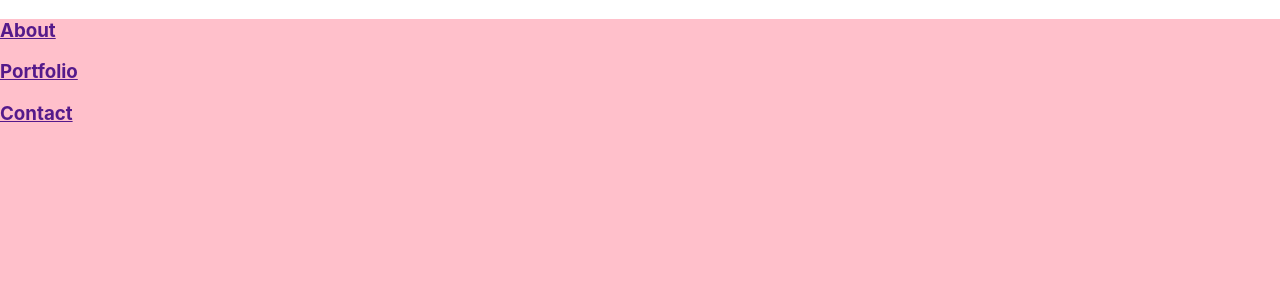
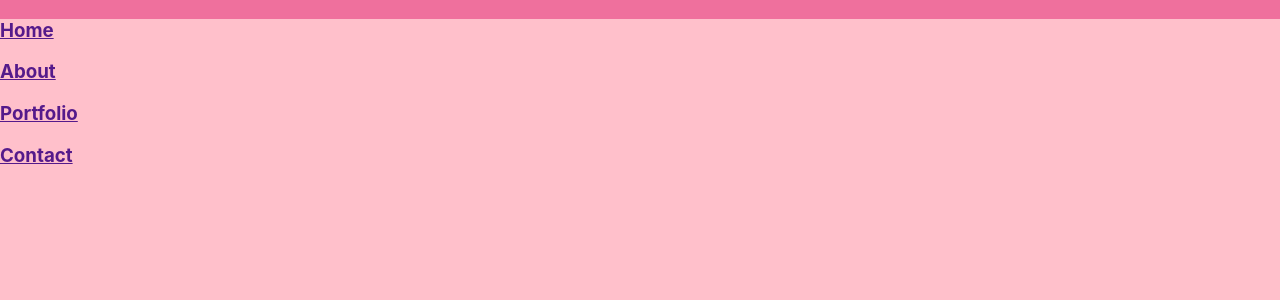
Before and after one commit to zanegriffin/zane-griffin-portfolio, a React (Create React App) app: page /profile/about in a window 1280 px wide. Shown: the top 300 px of the page. Built offline with nearby package versions, Linux system fonts and the light colour scheme.

Commit message:
page transitions working with link clicks

```diff
--- a/package.json
+++ b/package.json
@@ -11,10 +11,10 @@
     "@testing-library/user-event": "^12.1.10",
     "react": "^17.0.1",
     "react-dom": "^17.0.1",
+    "react-reveal": "^1.2.2",
     "react-router": "^5.2.0",
     "react-router-dom": "^5.2.0",
     "react-scripts": "4.0.1",
-    "react-transition-group": "^4.4.1",
     "sass": "^1.32.4",
     "typewriter-effect": "^2.17.0",
     "web-vitals": "^0.2.4"
--- a/src/App.js
+++ b/src/App.js
@@ -1,5 +1,5 @@
 import './App.scss';
-import React from 'react'
+import React, {useState} from 'react'
 import {Switch, Route} from 'react-router-dom'
 
 import Landing from './components/Landing'
@@ -7,13 +7,14 @@ import Profile from './components/Profile'
 
 function App() {
 
+ const [currentPage, setCurrentPage] = useState('.landing')
 
 
   return (
-    <div className="App">
+    <div className="App" onbeforeunload="HandleBackFunctionality()">
           <Switch>
             <Route exact path='/' render={(rp) => <Landing {...rp}/>} />
-            <Route  path='/profile' render={(rp) => <Profile {...rp} />} />
+            <Route  path='/profile' render={(rp) => <Profile {...rp} currentPage={currentPage} setCurrentPage={setCurrentPage} />} />
           </Switch>
     </div>
   );
--- a/src/App.scss
+++ b/src/App.scss
@@ -12,13 +12,51 @@ $mint-green: #9bff99;
 
 
 .App{
-    background-color: black;
+    background-color: $cyclamen;
 }
 
-.exit-animation{
 
+.cursor {
+    width: 40px;
+    height: 40px;
+    border: 2px solid #fefefe;
+    border-radius: 100%;
+    position: fixed;
+    transform: translate(-50%, -50%);
+    pointer-events: none;
+    z-index: 9999;
+    mix-blend-mode: difference;
 }
 
-@keyframes exit {
+html, body {
+  // cursor: none;
+  background-color: $cyclamen;
+}
+.exit{
+    animation: exit-down 1500ms ease;
+}
 
+.entry{
+    animation: 500ms linear 0s 1 slideInFromLeft;
 }
+
+@keyframes exit-down{
+    0%{
+        transform: translateY(0px);
+        opacity: 1;
+        transition: opacity 1s ease;
+    }
+    100%{
+        transform: translateY(-100%);
+        opacity: 0;
+    }
+}
+
+@keyframes slideInFromLeft {
+    0% {
+      transform: translateX(-100%);
+    }
+    100% {
+      transform: translateX(0);
+    }
+}
--- a/src/components/Header.js
+++ b/src/components/Header.js
@@ -3,9 +3,39 @@ import {Link} from 'react-router-dom'
 
 const Header = (props) => {
 
+    const toHome = () => {
+        const landing = document.querySelector('.landing')
+        landing.classList.add('exit')
+        setTimeout(() => {
+            props.history.push('/profile')
+        }, 1000);
+    }
+    const toAbout = () => {
+        const landing = document.querySelector('.landing')
+        landing.classList.add('exit')
+        setTimeout(() => {
+            props.history.push('/profile')
+        }, 1000);
+    }
+    const toPortfolio = () => {
+        const landing = document.querySelector('.landing')
+        landing.classList.add('exit')
+        setTimeout(() => {
+            props.history.push('/profile')
+        }, 1000);
+    }
+    const toContact = () => {
+        const landing = document.querySelector('.landing')
+        landing.classList.add('exit')
+        setTimeout(() => {
+            props.history.push('/profile')
+        }, 1000);
+    }
+
     return(
         <div className='header'>
             <div className='links'>
+                <Link><h3>Home</h3></Link>
                 <Link><h3>About</h3></Link>
                 <Link><h3>Portfolio</h3></Link>
                 <Link><h3>Contact</h3></Link>
--- a/src/components/Landing.js
+++ b/src/components/Landing.js
@@ -7,7 +7,11 @@ import './style/Landing.scss'
 const Landing = (props) => {
 
     const handleClick = () => {
-        props.history.push('/profile')
+        const landing = document.querySelector('.landing')
+        landing.classList.add('exit')
+        setTimeout(() => {
+            props.history.push('/profile')
+        }, 1000);
     }
 
     return(
--- /dev/null
+++ b/src/components/Portfolio.js
@@ -0,0 +1,12 @@
+import React from 'react'
+
+const Portfolio = (props) => {
+
+    return(
+        <div className='about'>
+
+        </div>
+    )
+}
+
+export default Portfolio
--- a/src/components/Profile.js
+++ b/src/components/Profile.js
@@ -1,15 +1,21 @@
 import React from 'react'
+import {Switch, Route} from 'react-router-dom'
 import About from './About'
+import Portfolio from './Portfolio'
+import Services from './Services'
 import Contact from './Contact'
 import Header from './Header'
 import './style/Profile.scss'
 
-const Profile = () => {
+const Profile = (props) => {
     return(
-        <div className='profile'>
-            <Header/>
-            <About/>
-            <Contact/>
+        <div className='profile entry'>
+            <Header currentPage={props.currentPage} setCurrentPage={props.setCurrentPage} />
+            <Switch>
+                <Route exact path='profile/about' render={() => <About />} />
+                <Route exact path='profile/portfolio' render={() => <Portfolio />} />
+                <Route exact path='profile/contact' render={() => <Contact />} />
+            </Switch>
         </div>
     )
 }
--- /dev/null
+++ b/src/components/Services.js
@@ -0,0 +1,14 @@
+import React from 'react'
+
+const Services = (props) => {
+
+    return(
+        <div className='services'>
+            <div className='links'>
+
+            </div>
+        </div>
+    )
+}
+
+export default Services
--- a/src/components/style/Profile.scss
+++ b/src/components/style/Profile.scss
@@ -3,7 +3,6 @@
     height: 100vh;
     width: 100vw;
     margin: 0;
-    animation: 1s ease-out 0s 1 slideInFromLeft;
     h1{
         margin: 0;
     }
```
Also changed, not shown: src/components/Cursor.js (added), 2 other files (tests, documents, lock files or other folders).
